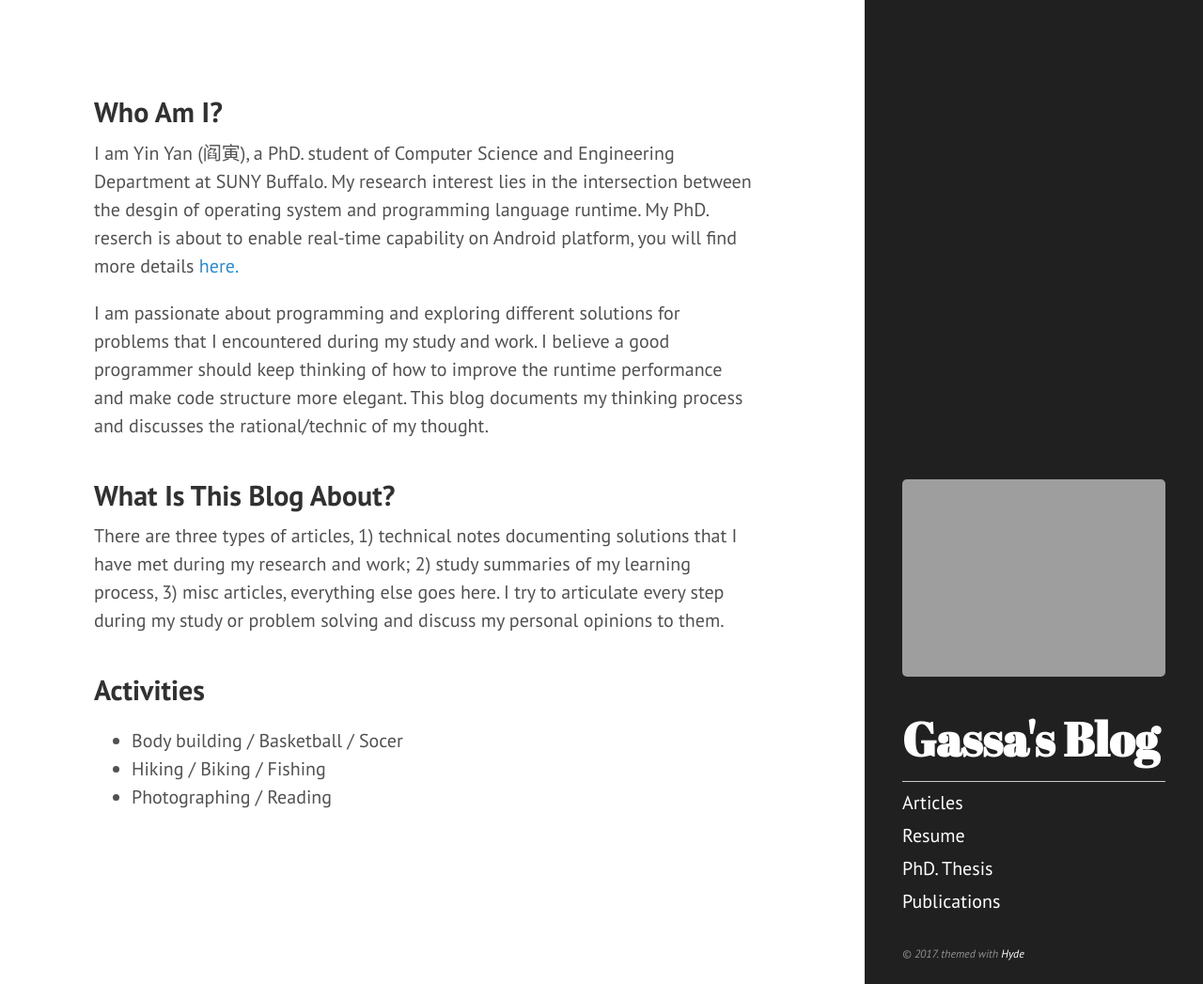
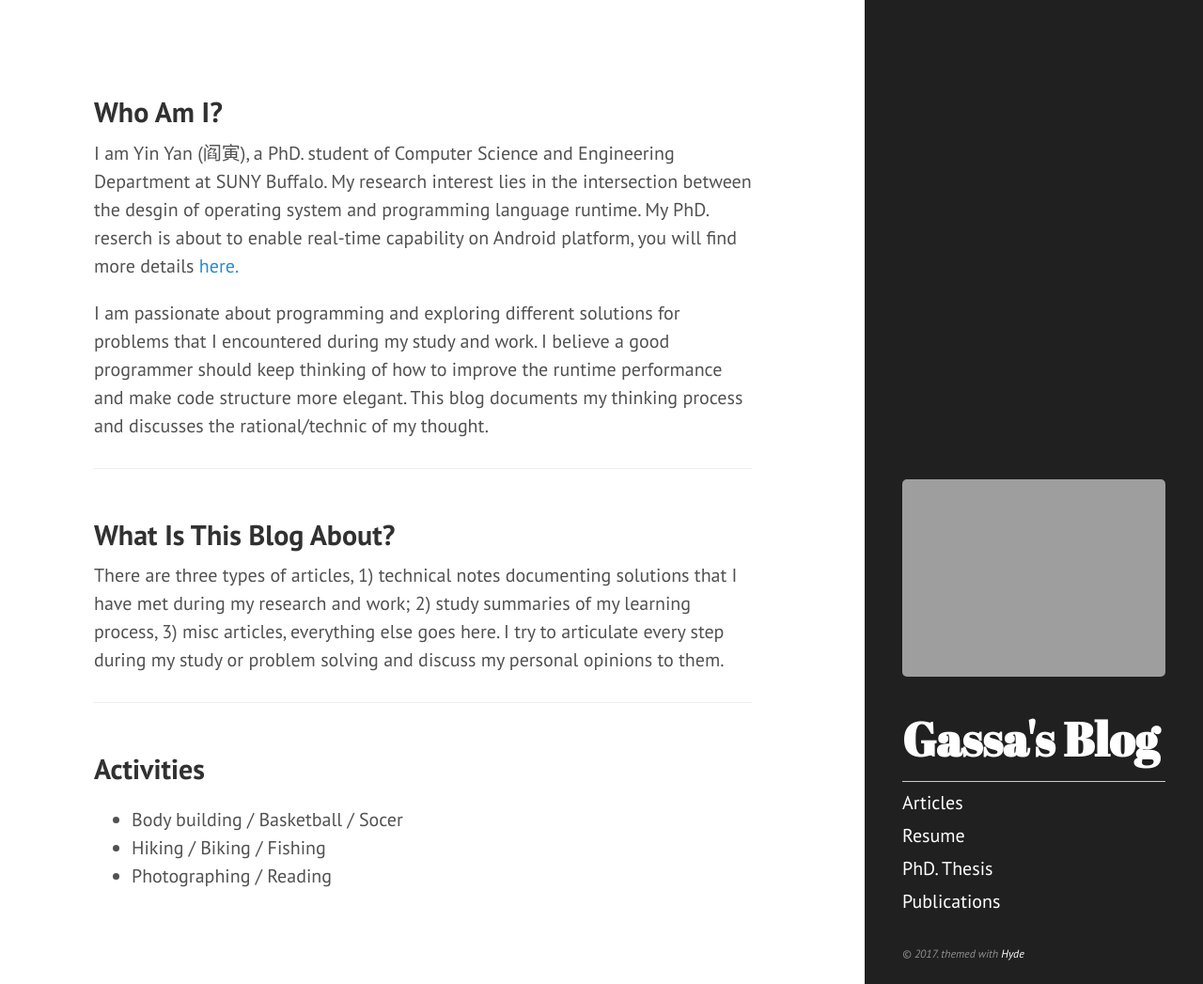
Before and after one commit to gassayy/gassa.github.io, a Jekyll site: the page built from index.html, in a window 1280 px wide and 1047 px high. Shown: the whole window at 94% size. Built offline with Jekyll 4.4.1, drawn with Linux system fonts in a browser that asks for light colours; the list of posts is cut into pages by our own code.

Commit message:
add hr on index

```diff
--- a/index.html
+++ b/index.html
@@ -18,10 +18,10 @@ problems that I encountered during my study and work. I believe a good
 programmer should keep thinking of how to improve the runtime performance and
 make code structure more elegant. This blog documents my thinking process and
 discusses the rational/technic of my thought.</p>
-
+<hr />
 </div>
 
-<hr class="top-border"/>
+<hr />
 
 <div class="wrapper100">
 <h2> What Is This Blog About? </h2>
@@ -31,10 +31,8 @@ that I have met during my research and work; 2) study summaries of my learning
 process, 3) misc articles, everything else goes here. I try to articulate every
 step during my study or problem solving and discuss my personal opinions to
 them.</p>
-
+<hr />
 </div>
-
-<hr class="top-border"/>
 
 <div class="wrapper100">
 <h2> Activities </h2>
--- a/public/css/poole.css
+++ b/public/css/poole.css
@@ -323,9 +323,9 @@ tbody tr:nth-child(odd) th {
   margin-right: 1em;
 }
 
+.top-border {border-top: 1px dotted black; float: left;}
+
 .clear { clear: both; }
-
-.top-border {border-top: 1px dotted black;}
 
 .debuger-border-black {border: 1px dotted black;}
 .debuger-border-red {border: 1px dotted red;}
```
